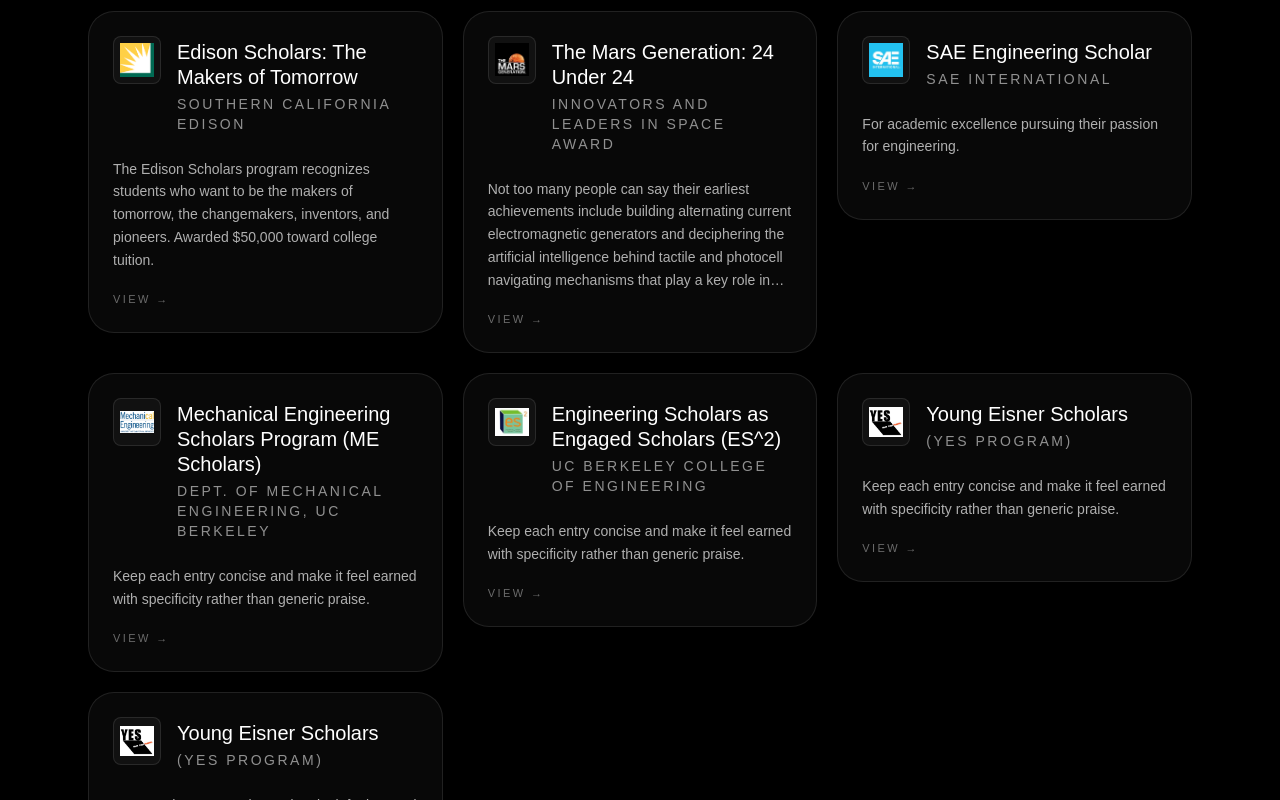
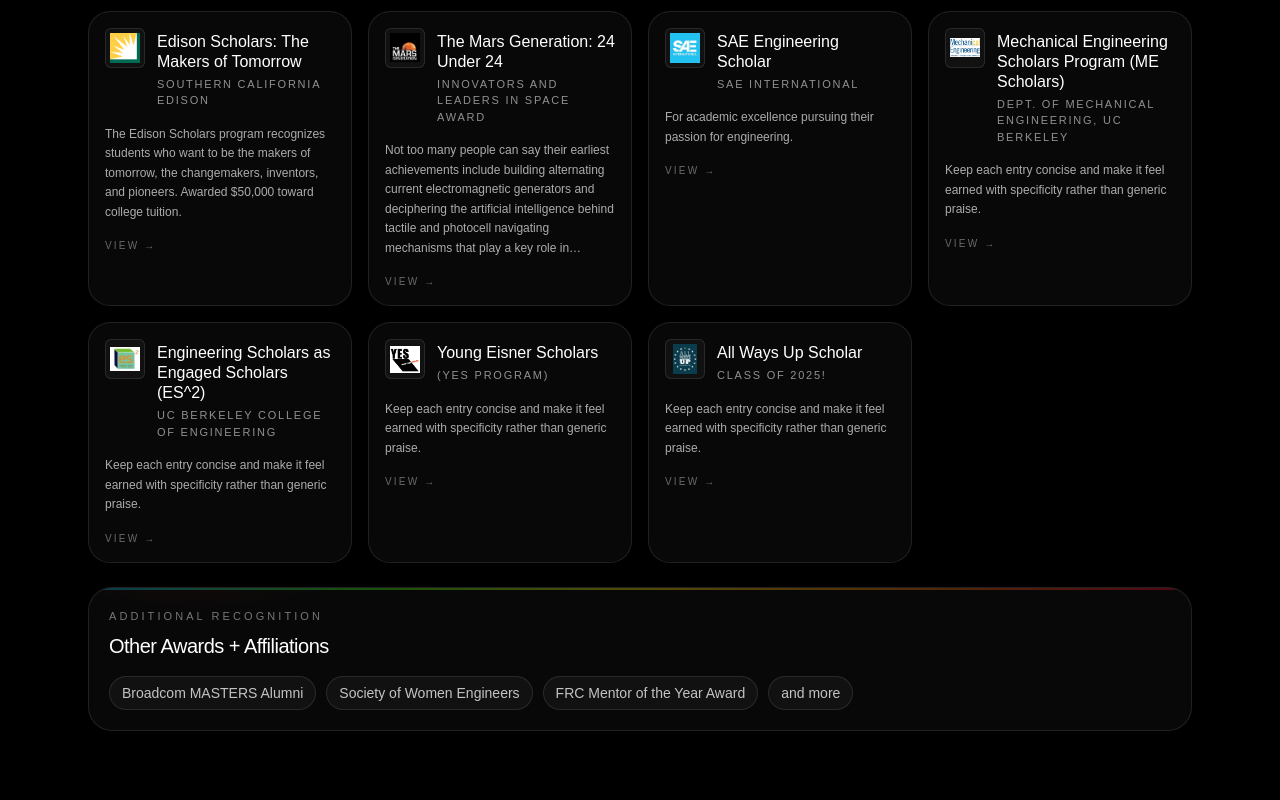
Before and after one commit to sophyamirza/sophya-portfolio, a Next.js app: page /toolkit in a window 1280 px wide. Shown: the part 1060-1860 px from the top of the page. Built offline with nearby package versions, Linux system fonts and the light colour scheme; a web font is replaced by a local one.

Commit message:
rearrangeee

```diff
--- a/app/toolkit/page.tsx
+++ b/app/toolkit/page.tsx
@@ -221,14 +221,21 @@ const awards: Award[] = [
     href: "https://engineering.berkeley.edu/students/programs/engineering-scholars-as-engaged-scholars/",
   },
   {
-    title: "Young Eisner Scholars",
-    issuer: "(YES Program)",
+    title: "All Ways Up Scholar",
+    issuer: "Class of 2025!",
     when: "",
     description:
       "Keep each entry concise and make it feel earned with specificity rather than generic praise.",
-    image: "/logos/YES.PNG",
-    href: "https://yesscholars.org/",
+    image: "/logos/AWU.PNG",
+    href: "https://www.allwaysup.org/what-we-do/scholarships/",
   },
+];
+
+const otherAwards = [
+  "Broadcom MASTERS Alumni",
+  "Society of Women Engineers",
+  "FRC Mentor of the Year Award",
+  "and more",
 ];
 
 const container: Variants = {
@@ -413,7 +420,7 @@ export default function ToolkitPage() {
             engineering, leadership, and technical work.
           </p>
 
-          <div className="mt-10 grid grid-cols-1 gap-5 md:grid-cols-2 xl:grid-cols-3">
+          <div className="mt-10 grid grid-cols-1 gap-4 sm:grid-cols-2 xl:grid-cols-4">
             {awards.map((award) => (
               <Link
                 key={`${award.title}-${award.when}`}
@@ -422,49 +429,80 @@ export default function ToolkitPage() {
                 rel="noopener noreferrer"
                 className="group block"
               >
-                <div className="relative overflow-hidden rounded-[26px] border border-white/10 bg-white/[0.03] p-6 transition-all duration-300 hover:scale-[1.02] hover:border-white/20 hover:bg-white/[0.05] hover:shadow-[0_0_30px_rgba(255,255,255,0.06)]">
+                <div className="relative h-full overflow-hidden rounded-[22px] border border-white/10 bg-white/[0.03] p-4 transition-all duration-300 hover:scale-[1.015] hover:border-white/20 hover:bg-white/[0.05] hover:shadow-[0_0_24px_rgba(255,255,255,0.05)]">
                   <div className="pointer-events-none absolute inset-0 opacity-0 transition-opacity duration-300 group-hover:opacity-100">
                     <div className="absolute -inset-20 bg-[radial-gradient(300px_120px_at_20%_10%,rgba(255,59,31,0.14),transparent_60%)]" />
                     <div className="absolute inset-x-0 top-0 h-[2px] bg-[linear-gradient(90deg,#00b3ff,#39ff14,#ffe600,#ff7a00,#ff0033)] opacity-35" />
                   </div>
 
                   <div className="relative">
-                    <div className="flex items-start gap-4">
-                      <div className="relative h-12 w-12 shrink-0 overflow-hidden rounded-lg border border-white/10 bg-white/[0.04] transition-all duration-300 group-hover:shadow-[0_0_20px_rgba(255,255,255,0.12)]">
+                    <div className="flex items-start gap-3">
+                      <div className="relative h-10 w-10 shrink-0 overflow-hidden rounded-md border border-white/10 bg-white/[0.04] transition-all duration-300 group-hover:shadow-[0_0_18px_rgba(255,255,255,0.10)]">
                         <Image
                           src={award.image}
                           alt={award.title}
                           fill
-                          className="object-contain p-1.5"
+                          className="object-contain p-1"
                         />
                       </div>
 
                       <div className="min-w-0">
-                        <div className="text-[11px] uppercase tracking-[0.3em] text-white/45">
+                        <div className="text-[10px] uppercase tracking-[0.28em] text-white/40">
                           {award.when}
                         </div>
 
-                        <h3 className="mt-1 text-xl leading-tight text-white">
+                        <h3 className="mt-1 text-base leading-tight text-white">
                           {award.title}
                         </h3>
 
-                        <p className="mt-1 text-sm uppercase tracking-[0.18em] text-white/55">
+                        <p className="mt-1 text-[11px] uppercase tracking-[0.16em] text-white/55">
                           {award.issuer}
                         </p>
                       </div>
                     </div>
 
-                    <p className="mt-6 text-sm leading-relaxed text-white/68">
+                    <p className="mt-4 text-xs leading-relaxed text-white/66">
                       {award.description}
                     </p>
 
-                    <div className="mt-5 text-[11px] uppercase tracking-[0.22em] text-white/40 transition-colors duration-300 group-hover:text-white/70">
+                    <div className="mt-4 text-[10px] uppercase tracking-[0.22em] text-white/40 transition-colors duration-300 group-hover:text-white/70">
                       View →
                     </div>
                   </div>
                 </div>
               </Link>
             ))}
+          </div>
+
+          {/* OTHER AWARDS BOX */}
+          <div className="mt-6">
+            <div className="relative overflow-hidden rounded-[24px] border border-white/10 bg-white/[0.03] p-5">
+              <div className="pointer-events-none absolute inset-0 opacity-100">
+                <div className="absolute -inset-20 bg-[radial-gradient(320px_120px_at_15%_10%,rgba(255,59,31,0.10),transparent_60%)]" />
+                <div className="absolute inset-x-0 top-0 h-[2px] bg-[linear-gradient(90deg,#00b3ff,#39ff14,#ffe600,#ff7a00,#ff0033)] opacity-30" />
+              </div>
+
+              <div className="relative">
+                <div className="text-[11px] uppercase tracking-[0.28em] text-white/45">
+                  Additional Recognition
+                </div>
+
+                <h3 className="mt-2 text-xl tracking-tight text-white">
+                  Other Awards + Affiliations
+                </h3>
+
+                <div className="mt-4 flex flex-wrap gap-2.5">
+                  {otherAwards.map((award) => (
+                    <span
+                      key={award}
+                      className="inline-flex items-center rounded-full border border-white/10 bg-white/[0.04] px-3 py-1.5 text-sm text-white/75"
+                    >
+                      {award}
+                    </span>
+                  ))}
+                </div>
+              </div>
+            </div>
           </div>
         </section>
 
```
Also changed, not shown: public/logos/AWU.PNG (added).
